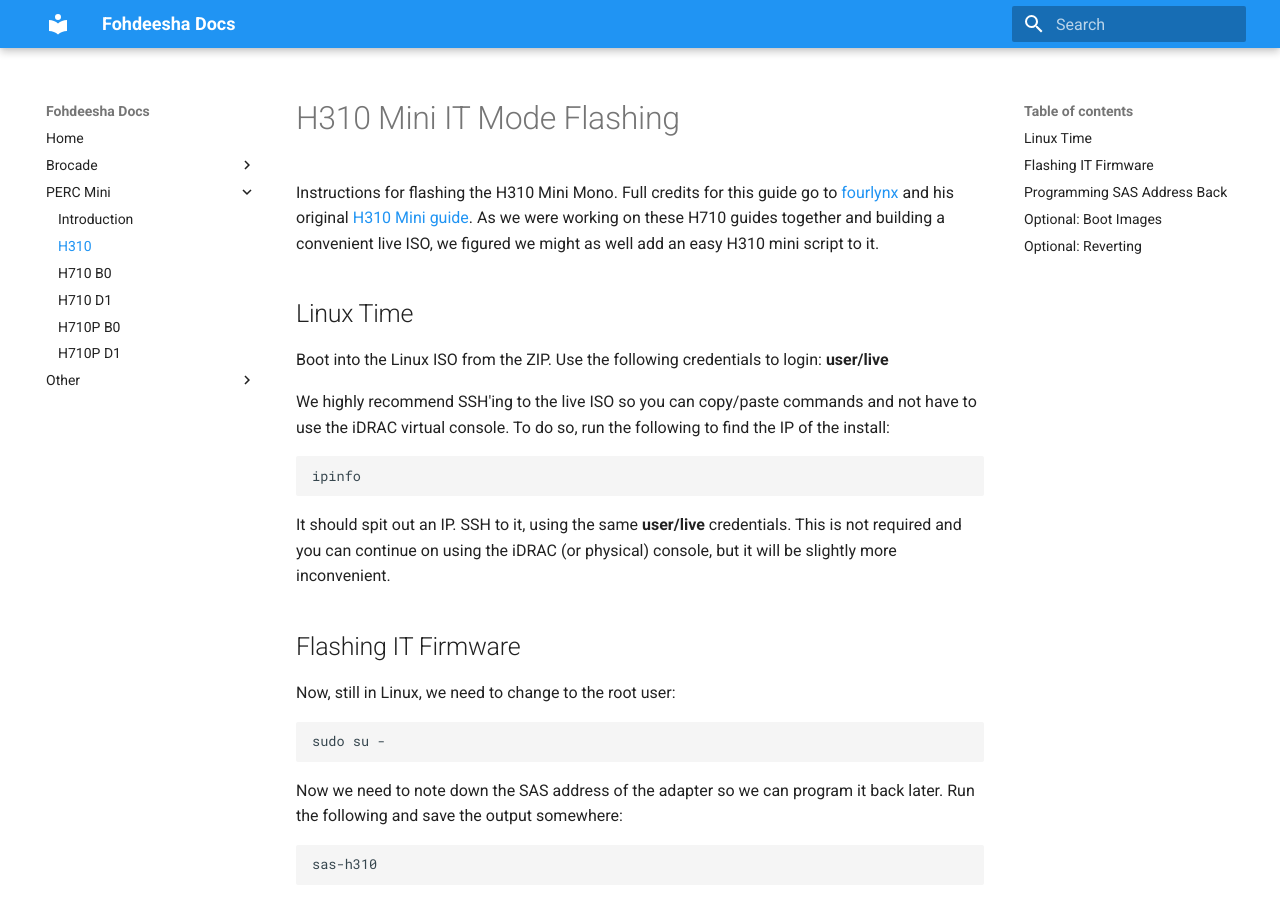
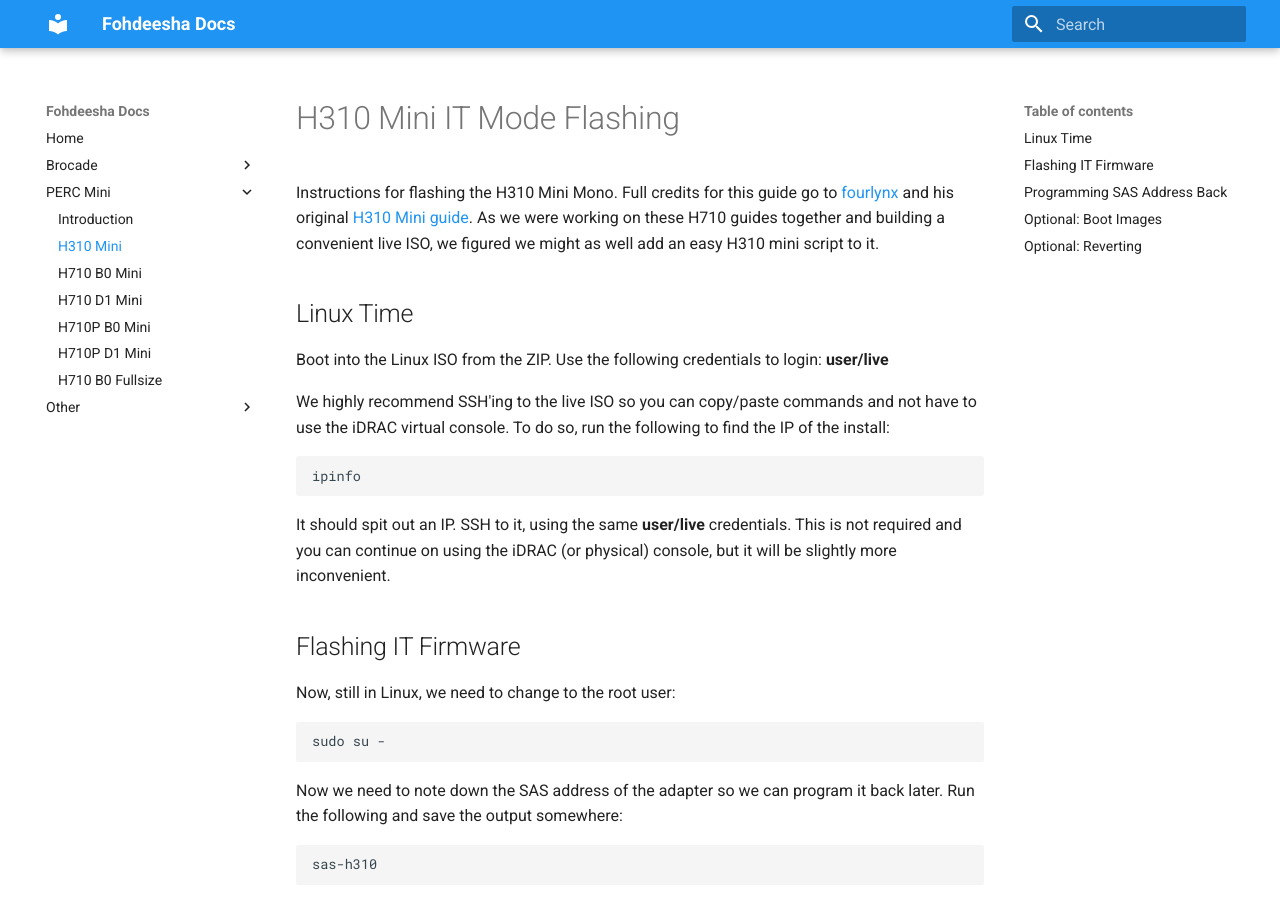
Before and after one commit to Fohdeesha/lab-docu, an MkDocs documentation site: the page built from docs/H310.md, in a window 1280 px wide and 900 px high. Built offline with MkDocs 1.6.1 and Material for MkDocs 9.7.7, drawn with Linux system fonts in a browser that asks for light colours.

Commit message:
add h710 full size guide, battery note

```diff
--- a/mkdocs.yml
+++ b/mkdocs.yml
@@ -24,11 +24,12 @@
         - 'EEPROM Unlocks': eeprom.md
     - PERC Mini:
         - 'Introduction': 'perc.md'
-        - 'H310': 'H310.md'
-        - 'H710 B0': 'H710-B0.md'
-        - 'H710 D1': 'H710-D1.md'
-        - 'H710P B0': 'H710P-B0.md'
-        - 'H710P D1': 'H710P-D1.md'
+        - 'H310 Mini': 'H310.md'
+        - 'H710 B0 Mini': 'H710-B0.md'
+        - 'H710 D1 Mini': 'H710-D1.md'
+        - 'H710P B0 Mini': 'H710P-B0.md'
+        - 'H710P D1 Mini': 'H710P-D1.md'
+        - 'H710 B0 Fullsize': 'H710-B0-full.md'
     - Other:
         - 'Multiple /64s *nix': '64nix.md'
 
```
Also changed, not shown: docs/H710-B0-full.md (added, +102 -0 lines), docs/perc.md (+19 -10 lines).
